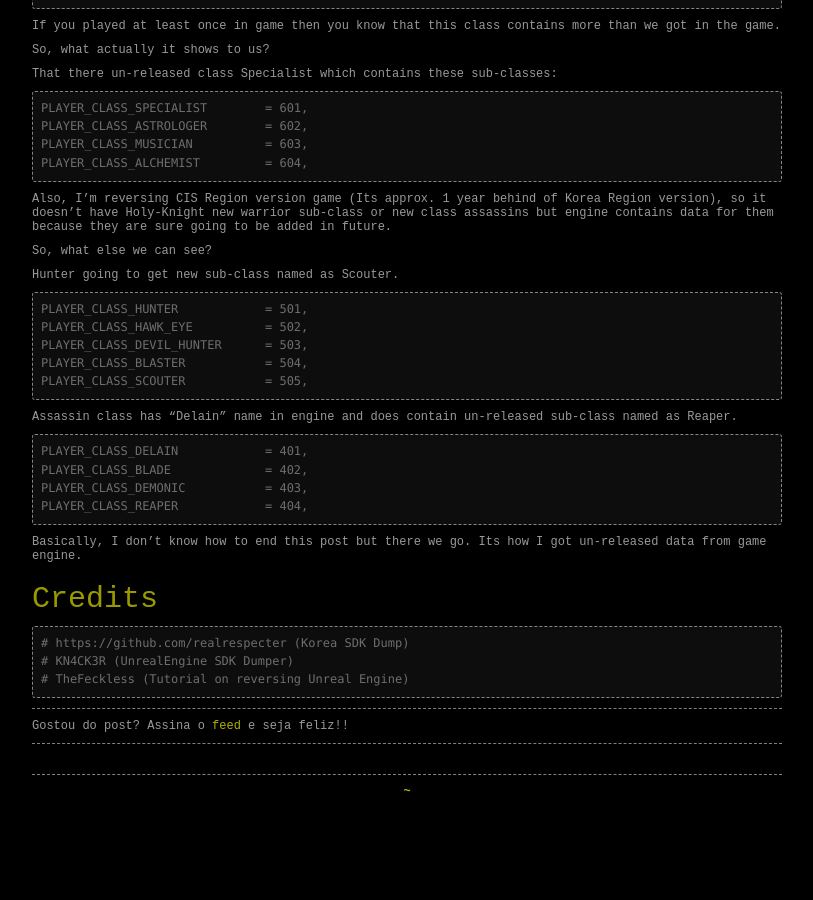
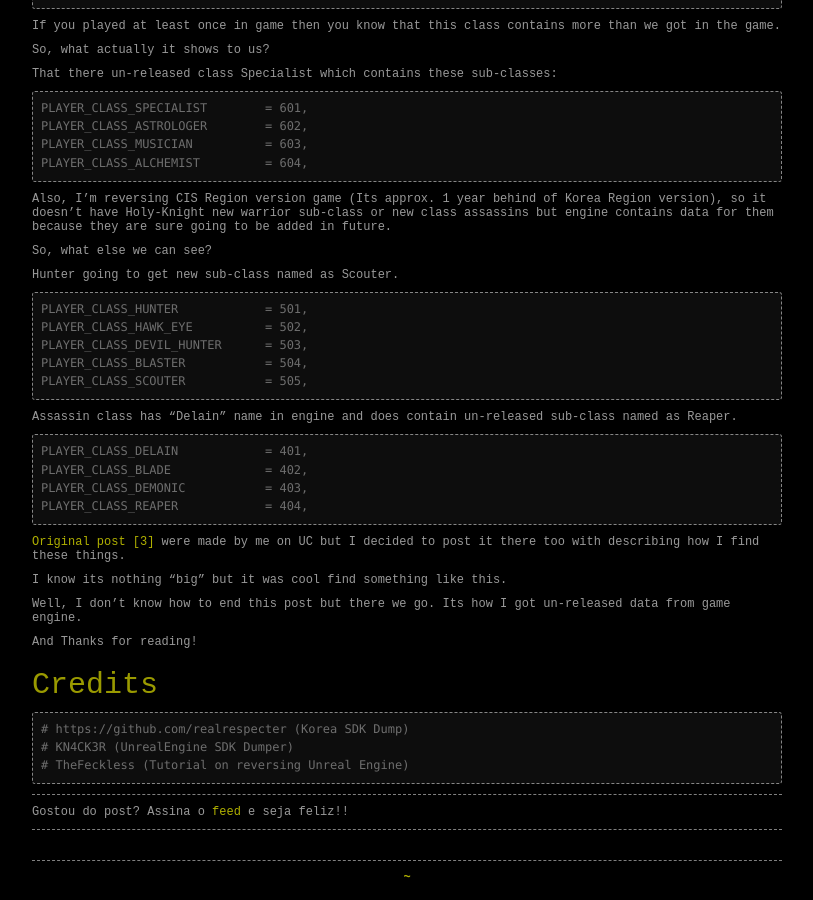
Before and after one commit to cpz/cpz.github.io, a Jekyll site: the page built from _posts/2020/2020-01-17-Lost-Ark-Unexpected-Data-Mining.md, in a window 1280 px wide and 900 px high, scrolled down 1969 px. Shown: the whole window, without its empty margins (233-1046 px from the left). Built offline with Jekyll 4.4.1, drawn with Linux system fonts in a browser that asks for light colours; comment, search, counter and statistics services are not loaded; before the commit the page ends 2783 px from its top, so only the background shows below that.

Commit message:
Update 2020-01-17-Lost-Ark-Unexpected-Data-Mining.md

```diff
--- a/_posts/2020/2020-01-17-Lost-Ark-Unexpected-Data-Mining.md
+++ b/_posts/2020/2020-01-17-Lost-Ark-Unexpected-Data-Mining.md
@@ -110,7 +110,13 @@ PLAYER_CLASS_DEMONIC           = 403,
 PLAYER_CLASS_REAPER            = 404,
 ~~~
 
-Basically, I don't know how to end this post but there we go. Its how I got un-released data from game engine.
+[Original post \[3\]][3] were made by me on UC but I decided to post it there too with describing how I find these things.
+
+I know its nothing "big" but it was cool find something like this.
+
+Well, I don't know how to end this post but there we go. Its how I got un-released data from game engine.
+
+And Thanks for reading!
 
 ## Credits
 
@@ -120,6 +126,7 @@ Basically, I don't know how to end this post but there we go. Its how I got un-r
 # TheFeckless (Tutorial on reversing Unreal Engine)
 ~~~
 
+[3]: https://www.unknowncheats.me/forum/other-mmorpg-and-strategy/308687-lost-ark-sdk-information.html
 [2]: {{ site.url }}images/screenshots/Screenshot_2.jpg
 [1]: {{ site.url }}images/screenshots/Screenshot_1.jpg
 [0]: https://lostarkdatabase.com/kr-lost-ark-season-2-updates-expedition-territory-island-housing-system-genderlock-removal-new-classes/
```
